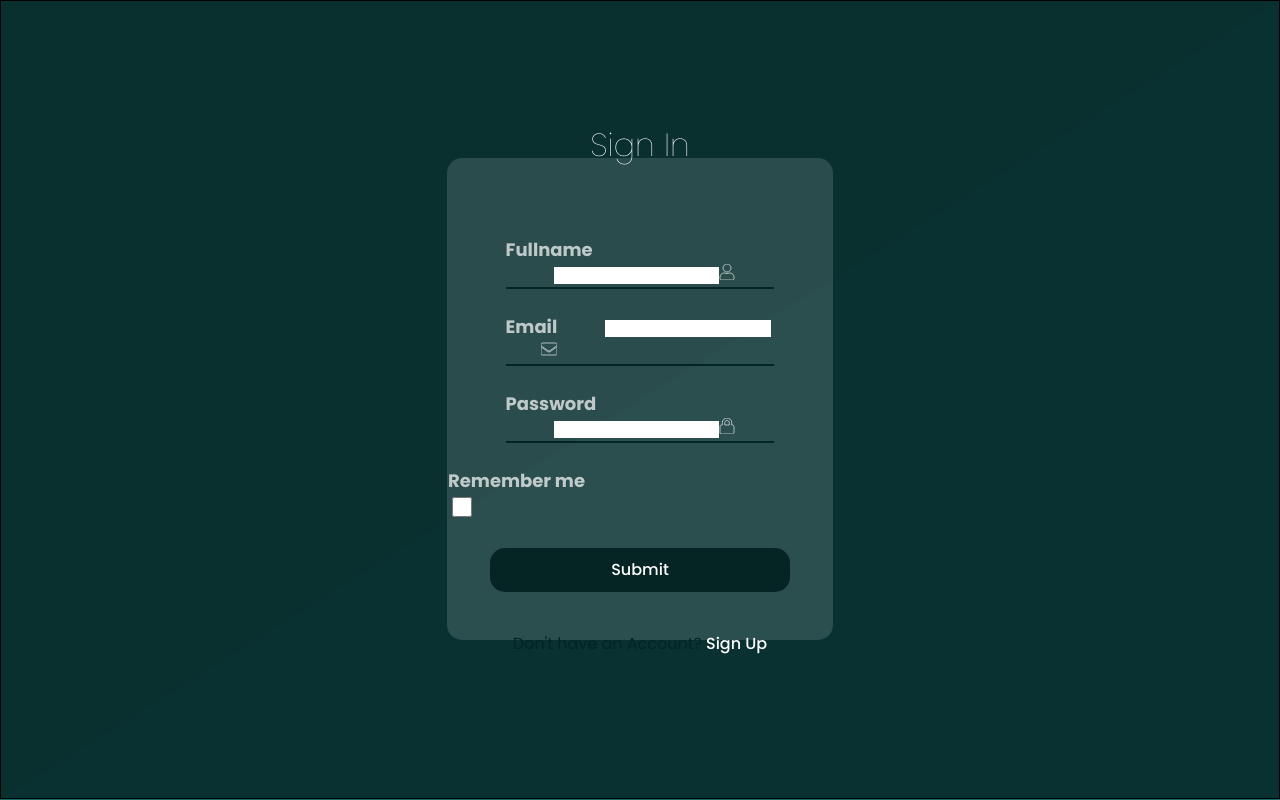
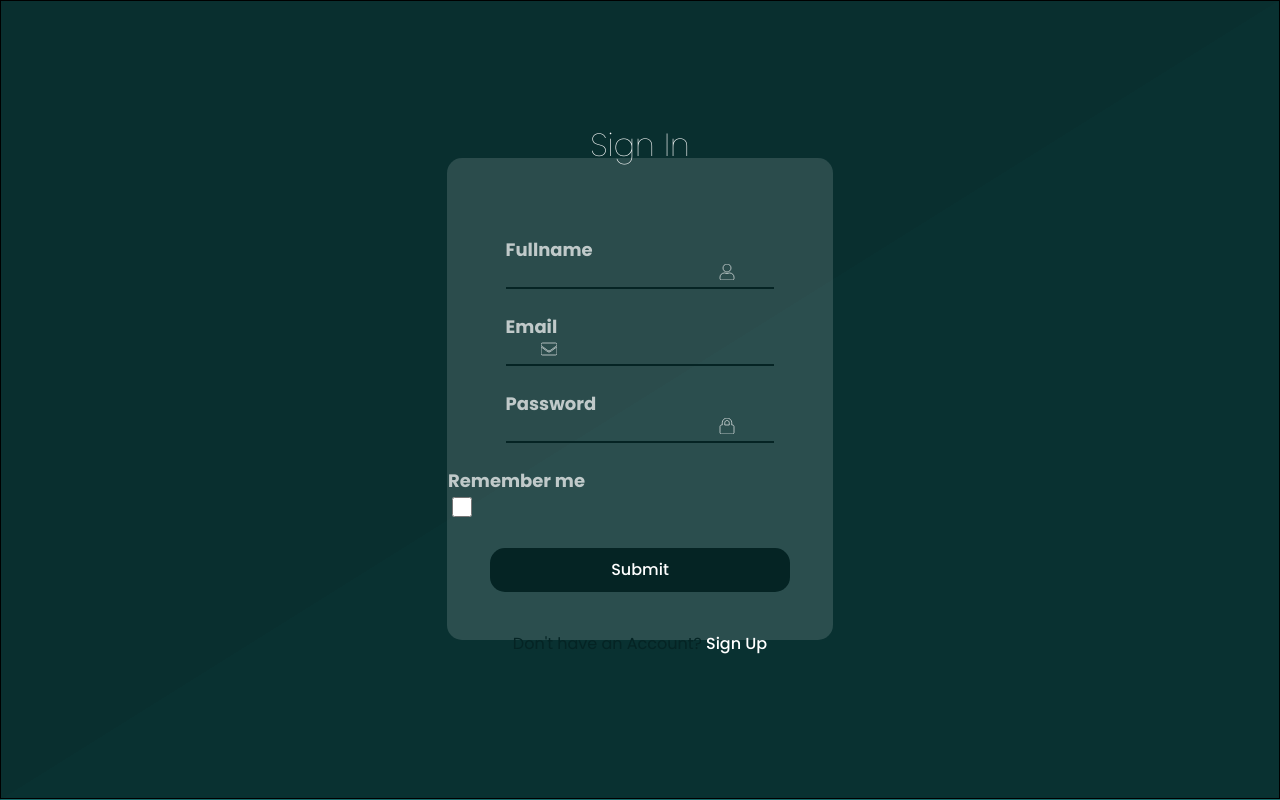
Before and after one commit to Ilhammashudah/todo-app, a React (Vite) app: page / in a window 1280 px wide. Built offline with nearby package versions, Linux system fonts and the light colour scheme.

Commit message:
made change on styling

```diff
--- a/src/App.css
+++ b/src/App.css
@@ -416,7 +416,7 @@ li {
   outline: none;
   margin-left: 3rem;
   border: none;
-  background-color: none;
+  background-color:transparent ;
   width: 60%;
 }
 .signin-input:focus {
```
